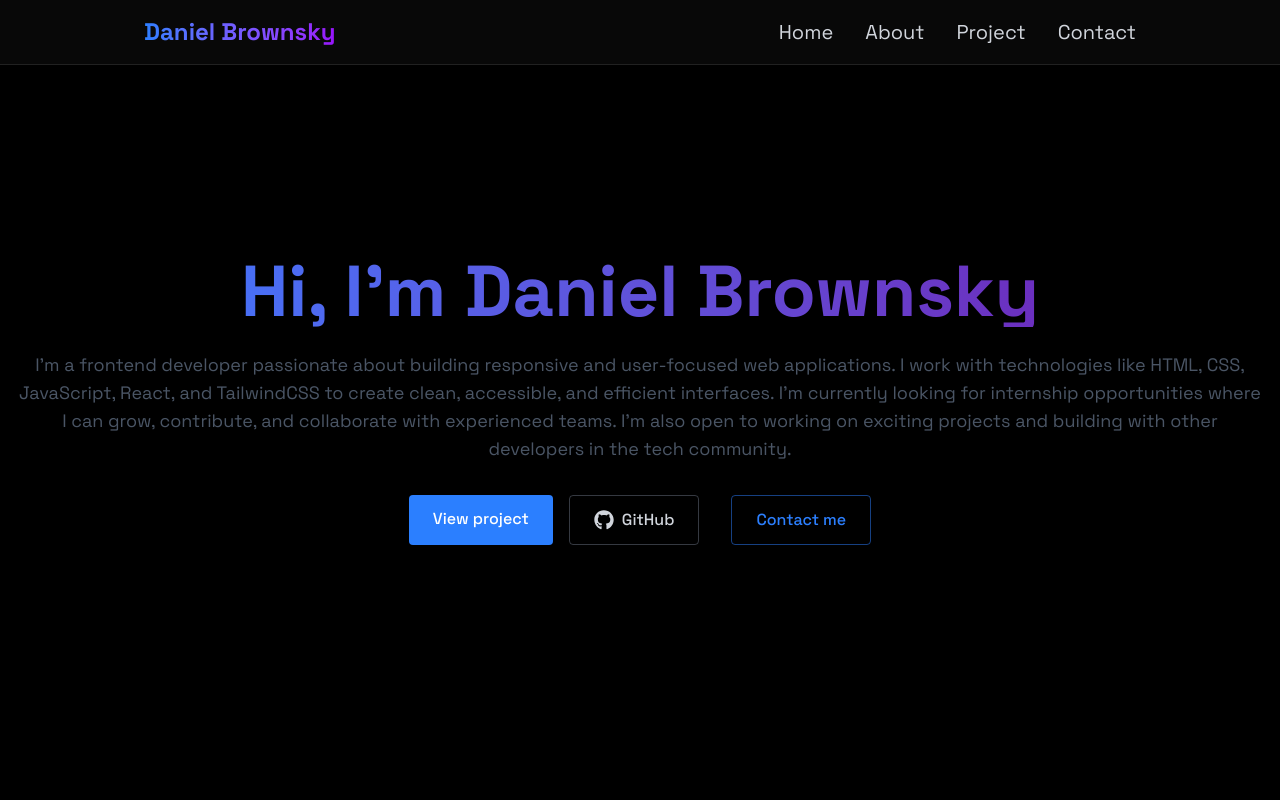
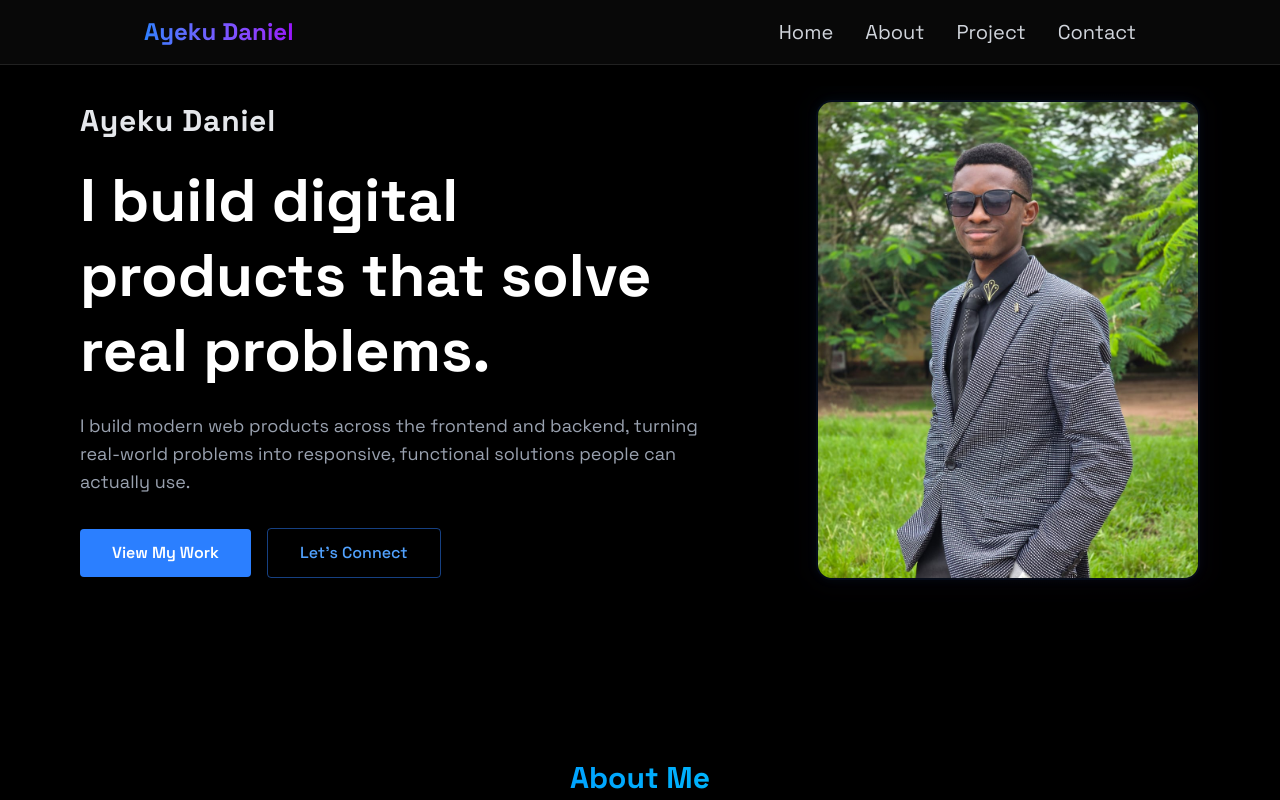
Before and after one commit to DanielBrownsky/Daniel-portfolio, a React (Vite) app: page / in a window 1280 px wide. Shown: the top 800 px of the page. Built offline with nearby package versions, Linux system fonts and the light colour scheme; no server answers.

Commit message:
refine portfolio hero section

```diff
--- a/src/components/Navbar.jsx
+++ b/src/components/Navbar.jsx
@@ -11,7 +11,7 @@ export const Navbar = ({ menuOpen, setMenuOpen }) => {
         <div className="max-w-5xl mx-auto px-4">
             <div className="flex justify-between items-center h-16">
               <a href="#home" className="font-mono text-2xl font-bold bg-gradient-to-r from-blue-500 to-purple-600 bg-clip-text text-transparent navbar">
-                Daniel <span className="text-0"> Brownsky</span>
+                Ayeku Daniel
               </a>
               {!menuOpen && (
                 <div onClick={() => setMenuOpen(true)} className="w-7 h-8 text-[20px] relative cursor-pointer z-40 md:hidden font-bold">
--- a/src/components/sections/Home.jsx
+++ b/src/components/sections/Home.jsx
@@ -1,57 +1,65 @@
-import { useState } from "react"
 import { ReviewOnScroll } from "../ReviewOnScroll"
-import { FaGithub } from "react-icons/fa";
 
+export const Home = () => {
+  return (
+    <section id="home" className="min-h-[85vh] flex items-center justify-center relative pt-20 sm:pt-0 bg-black">
+      <ReviewOnScroll>
+        <div className="max-w-6xl mx-auto px-4 w-full">
+          <div className="flex flex-col-reverse md:flex-row items-center gap-12 md:gap-16">
 
-export const Home = () =>{
+            {/* Left: Content Area */}
+            <div className="md:w-3/5 w-full text-center md:text-left z-10">
+              {/* Name */}
+              <h2 className="text-2xl md:text-3xl font-bold text-gray-200 mb-6 tracking-wide">
+                Ayeku Daniel
+              </h2>
 
-    return (
-        <section id="home" className="min-h-screen flex items-center justify-center relative pt-26 sm:pt-0">
-            <ReviewOnScroll>
-                <div className="text-center z-10 px-4 ">
-                    <h1 className="text-5xl md:text-7xl font-bold mb-6 bg-gradient-to-r from-blue-500 to-purple-800 bg-clip-text text-transparent leading-right">
-                        Hi, I'm Daniel Brownsky
+              {/* Main Headline - Strongest Visual Weight */}
+              <h1 className="text-4xl md:text-5xl lg:text-6xl font-bold text-white mb-6 leading-tight max-w-4xl">
+                I build digital products that solve real problems.
               </h1>
-                    <p className="text-gray-600 text-lg mb-8 mx-auto">
-                        I'm a frontend developer passionate about building responsive and user-focused web applications.
-                        I work with technologies like HTML, CSS, JavaScript, React, and TailwindCSS to create clean, accessible, and efficient interfaces.
-                        I’m currently looking for internship opportunities where I can grow, contribute, and collaborate with experienced teams.
-                        I'm also open to working on exciting projects and building with other developers in the tech community.
 
+              {/* Supporting Copy */}
+              <p className="text-gray-400 text-base md:text-lg mb-8 max-w-2xl">
+                I build modern web products across the frontend and backend, turning real-world problems into responsive, functional solutions people can actually use.
+              </p>
 
-                        <br />
-                    </p>
-                    <div className="flex flex-col sm:flex-row items-center justify-center gap-4 mt-6">
-                    <div className="flex flex-row justify-center gap-4 w-full sm:w-auto">
+              {/* CTAs */}
+              <div className="flex flex-col sm:flex-row items-center gap-4">
                 <a
                   href="#project"
-                        className="bg-blue-500 text-white py-3 px-6 rounded font-medium transition relative overflow-hidden hover:-translate-y-0.5 hover:shadow-[0_0_15px_rgba(50,130,246,0.4)] text-center scroll-smooth"
+                  className="w-full sm:w-auto bg-blue-500 text-white py-3 px-8 rounded font-semibold transition-all duration-200 hover:-translate-y-0.5 hover:shadow-[0_0_20px_rgba(59,130,246,0.4)] text-center"
                 >
-                        View project
+                  View My Work
                 </a>
 
                 <a
-                        href="https://github.com/DanielBrownsky"
-                        target="_blank"
-                        rel="noopener noreferrer"
-                        className="flex items-center justify-center gap-2 border border-gray-500/50 text-gray-300 py-3 px-6 rounded font-medium transition-all duration-200 hover:-translate-y-0.5 hover:shadow-[0_0_15px_rgba(255,255,255,0.1)] hover:bg-white/10 text-center"
+                  href="#contact"
+                  className="w-full sm:w-auto border border-blue-500/50 text-blue-400 py-3 px-8 rounded font-medium transition-all duration-200 hover:-translate-y-0.5 hover:shadow-[0_0_15px_rgba(59,130,246,0.2)] hover:bg-blue-500/10 text-center"
                 >
-                        <FaGithub size={20} />
-                        GitHub
+                  Let's Connect
                 </a>
               </div>
-
-                    <a
-                        href="#contact"
-                        className="mt-4 sm:mt-0 border border-blue-500/50 text-blue-500 py-3 px-6 rounded font-medium transition-all duration-200 hover:-translate-y-0.5 hover:shadow-[0_0_15px_rgba(50,130,246,0.2)] hover:bg-blue-500/10 text-center sm:ml-4"
-                    >
-                        Contact me
-                    </a>
             </div>
 
+            {/* Right: Photograph Area */}
+            <div className="md:w-2/5 w-full flex justify-center md:justify-end">
+              <div className="relative">
+                <div className="w-56 h-72 sm:w-64 sm:h-80 md:w-72 md:h-96 lg:w-96 lg:h-[30rem] rounded-2xl overflow-hidden border-2 border-blue-500/8 shadow-[0_0_12px_rgba(59,130,246,0.06)]">
+                  <img
+                    src="/hero-photo.jpeg"
+                    alt="Ayeku Daniel"
+                    className="w-full h-full object-cover object-top"
+                  />
+                </div>
+                {/* Subtle glow behind photo */}
+                <div className="absolute -inset-1 rounded-2xl bg-gradient-to-br from-blue-500/3 to-purple-500/3 blur-md -z-10"></div>
+              </div>
+            </div>
+
+          </div>
         </div>
       </ReviewOnScroll>
     </section>
   )
-
 }
--- a/src/index.css
+++ b/src/index.css
@@ -45,3 +45,14 @@ html, body {
   opacity: 1;
   transform: translateY(0);
 }
+
+/* Reduced motion support */
+@media (prefers-reduced-motion: reduce) {
+  *,
+  *::before,
+  *::after {
+    animation-duration: 0.01ms !important;
+    animation-iteration-count: 1 !important;
+    transition-duration: 0.01ms !important;
+  }
+}
```
Also changed, not shown: public/hero-photo.jpeg (added). Lines whose indentation alone changed are shown as unchanged.
